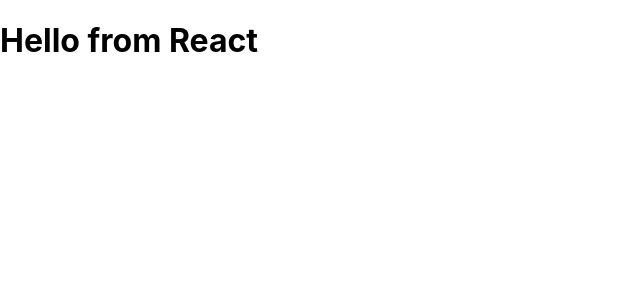
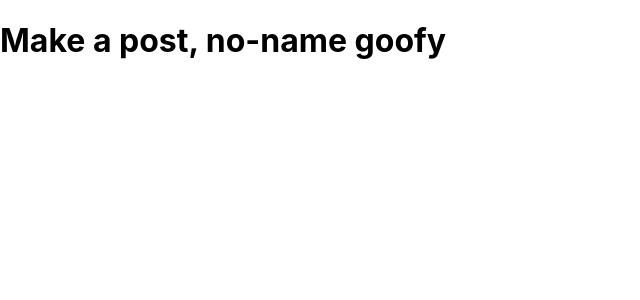
Before and after one commit to gpaddock/post-app, a React (Create React App) app: page / in a window 1280 px wide. Shown: the top 300 px of the page, without its empty margins (0-640 px from the left). Built offline with nearby package versions, Linux system fonts and the light colour scheme.

Commit message:
Minor edits and tests

```diff
--- a/src/App.js
+++ b/src/App.js
@@ -1,8 +1,9 @@
+import Header from "./components/Header"
 
 function App() {
   return (
-    <div className="App">
-      <h1>Hello from React</h1>
+    <div className="conatiner">
+      <Header />
     </div>
   );
 }
--- a/src/components/Header.js
+++ b/src/components/Header.js
@@ -0,0 +1,19 @@
+import PropTypes from 'prop-types'
+
+const Header = (props) => {
+  return (
+    <header>
+        <h1>Make a post, {props.title}</h1>
+    </header>
+  )
+}
+
+Header.defaultProps = {
+    title: "no-name goofy"
+}
+
+Header.propTypes = {
+    title: PropTypes.string.isRequired
+}
+
+export default Header
```
